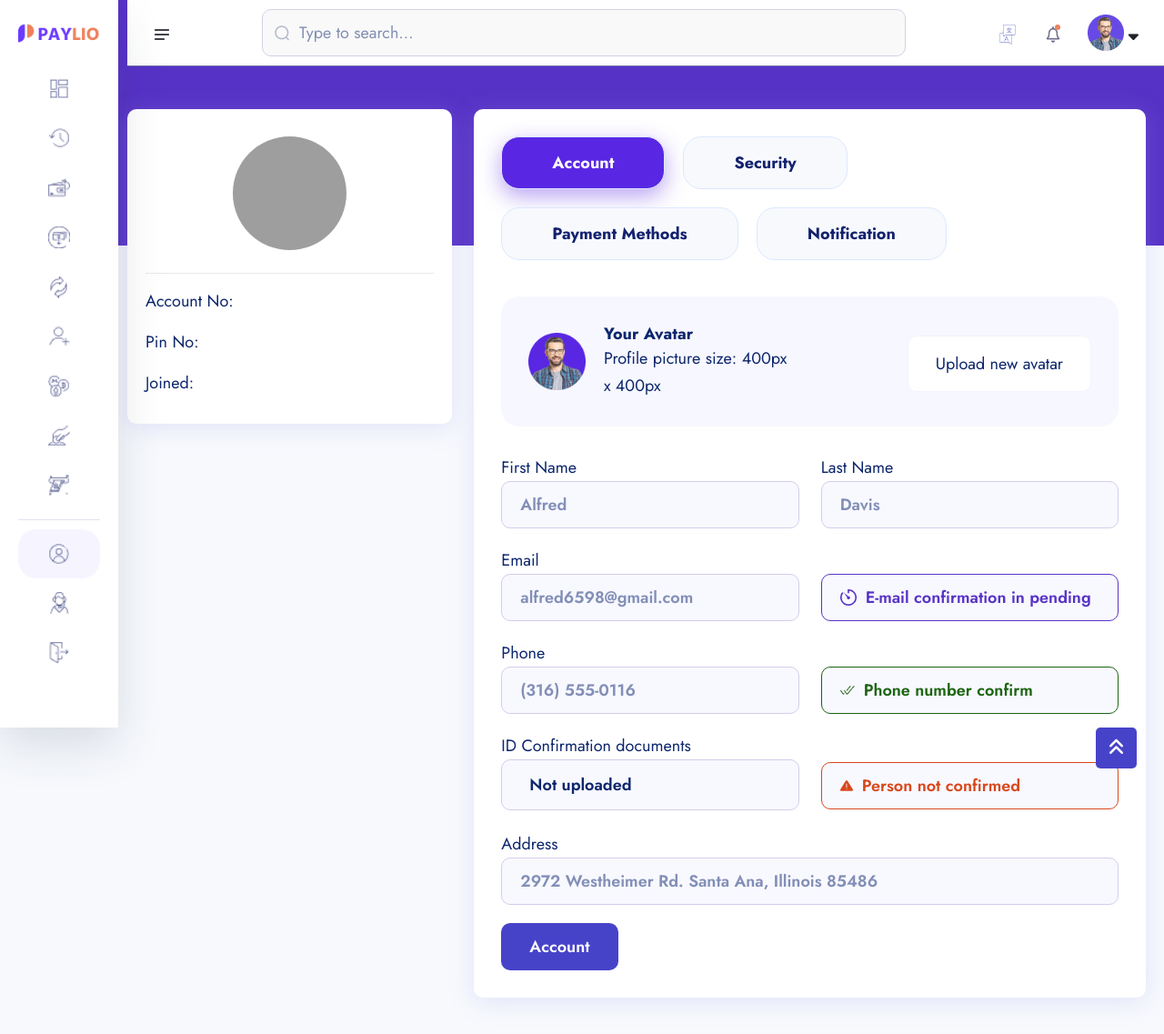
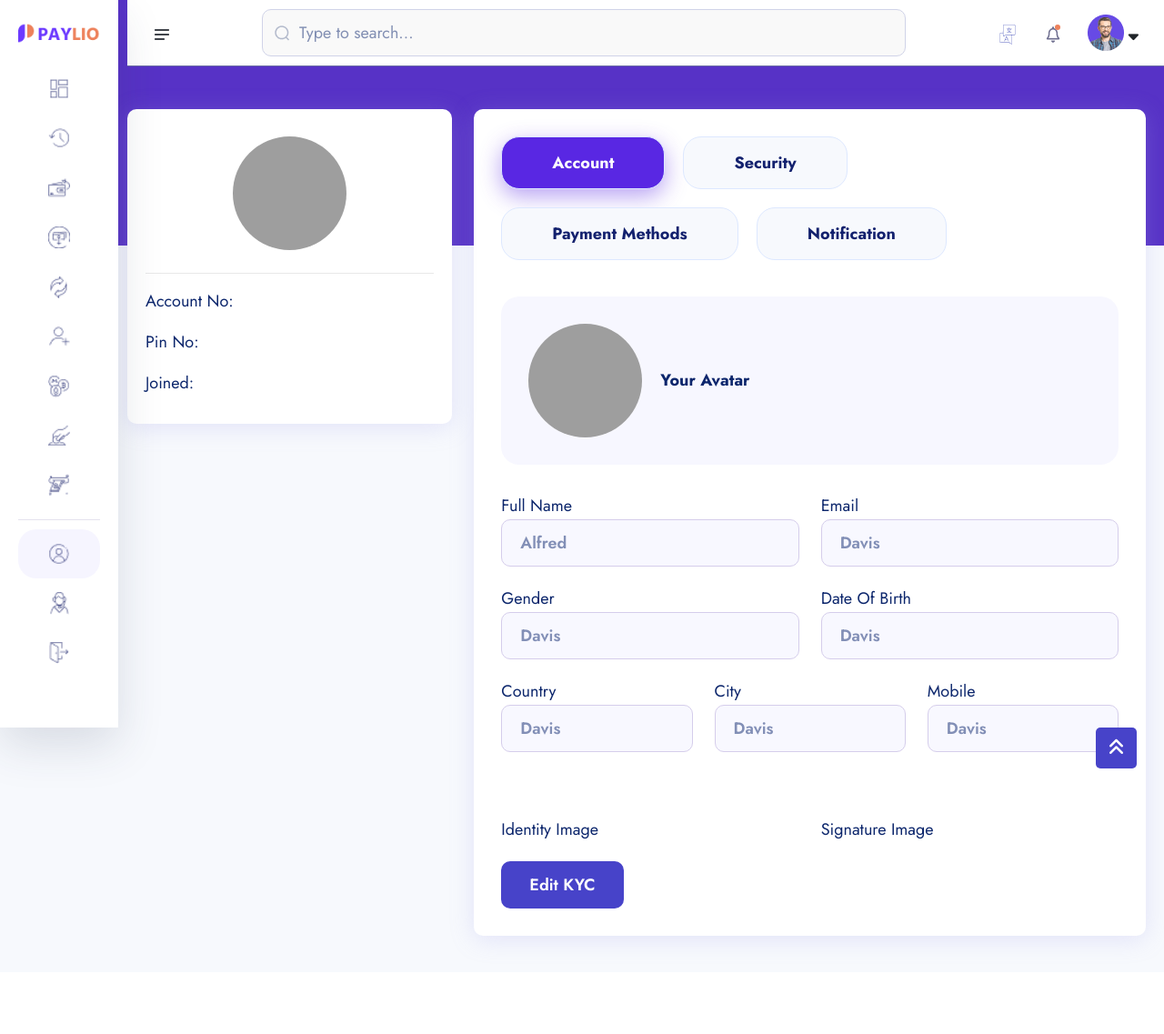
Before and after one commit to ahmedesmail07/banking-system, a Django app: template core/templates/account/account.html in a window 1280 px wide. Shown: the whole page at 91% size. After the commit the page ends 1044 px from the top, so only its background shows below. Run offline with Django 4.2, Linux system fonts and the light colour scheme; the template is opened without the code that fills it, so the values that code supplies are empty; some libraries are stand-ins or nearby versions; grey boxes are pictures that could not be loaded.

Commit message:
account-dashboard-par3

```diff
--- a/core/templates/account/account.html
+++ b/core/templates/account/account.html
@@ -69,7 +69,7 @@
                             </div>
                             {%if user.is_authenticated%}
                             <div class="owner-action">
-                                <a href="{%url 'users:logout'%}">
+                                <a href="{%url 'users:logout'}">
                                     <img alt="image" src="{% static 'assets1/images/icon/logout.png' %}" />
                                     Logout
                                 </a>
@@ -120,18 +120,19 @@
                                         <div class="avatar-left d-flex align-items-center">
                                             <div class="profile-img">
                                                 <img alt="image"
-                                                    src="{% static 'assets1/images/owner-profile-2.png' %}" />
+                                                    style="width: 125px; height: 125px; border-radius: 75% ; object-fit: cover;"
+                                                    src={{kyc.image.url}} />
                                             </div>
                                             <div class="instraction">
                                                 <h6>
                                                     Your Avatar
                                                 </h6>
-                                                <p>
+                                                <!-- <p>
                                                     Profile picture size: 400px x 400px
-                                                </p>
+                                                </p> -->
                                             </div>
                                         </div>
-                                        <div class="avatar-right">
+                                        <!-- <div class="avatar-right">
                                             <div class="file-upload">
                                                 <div class="right-area">
                                                     <label class="file">
@@ -141,107 +142,98 @@
                                                     </label>
                                                 </div>
                                             </div>
-                                        </div>
+                                        </div> -->
                                     </div>
                                     <form action="#">
                                         <div class="row justify-content-center">
                                             <div class="col-md-6">
                                                 <div class="single-input">
                                                     <label for="fName">
-                                                        First Name
+                                                        Full Name
                                                     </label>
-                                                    <input id="fName" placeholder="Alfred" type="text" />
+                                                    <input id="fName" readonly placeholder="Alfred"
+                                                        value="{{kyc.full_name}}" type="text" />
                                                 </div>
                                             </div>
                                             <div class="col-md-6">
                                                 <div class="single-input">
                                                     <label for="lName">
-                                                        Last Name
+                                                        Email
                                                     </label>
-                                                    <input id="lName" placeholder="Davis" type="text" />
+                                                    <input id="lName" value="{{kyc.user.email}}" readonly
+                                                        placeholder="Davis" type="text" />
                                                 </div>
                                             </div>
-                                            <div class="col-md-12">
+                                            <div class="col-md-6">
                                                 <div class="single-input">
-                                                    <label for="email">
-                                                        Email
+                                                    <label for="lName">
+                                                        Gender
                                                     </label>
-                                                    <div class="row input-status d-flex align-items-center">
-                                                        <div class="col-6">
-                                                            <input id="email" placeholder="alfred6598@gmail.com"
-                                                                type="text" />
-                                                        </div>
-                                                        <div class="col-6">
-                                                            <span class="pending">
-                                                                <img alt="icon"
-                                                                    src="{% static 'assets1/images/icon/pending.png' %}" />
-                                                                E-mail confirmation in pending
-                                                            </span>
-                                                        </div>
-                                                    </div>
+                                                    <input id="lName" value="{{kyc.gender|title}}" readonly
+                                                        placeholder="Davis" type="text" />
                                                 </div>
                                             </div>
-                                            <div class="col-md-12">
+                                            <div class="col-md-6">
                                                 <div class="single-input">
-                                                    <label for="phone">
-                                                        Phone
+                                                    <label for="lName">
+                                                        Date Of Birth
                                                     </label>
-                                                    <div class="row input-status d-flex align-items-center">
-                                                        <div class="col-6">
-                                                            <input id="phone" placeholder="(316) 555-0116"
-                                                                type="text" />
-                                                        </div>
-                                                        <div class="col-6">
-                                                            <span class="confirm">
-                                                                <img alt="icon"
-                                                                    src="{% static 'assets1/images/icon/confirm.png' %}" />
-                                                                Phone number confirm
-                                                            </span>
-                                                        </div>
-                                                    </div>
+                                                    <input id="lName" value="{{kyc.date_of_birth|title}}" readonly
+                                                        placeholder="Davis" type="text" />
                                                 </div>
                                             </div>
-                                            <div class="col-md-12">
-                                                <div class="single-input file">
-                                                    <label>
-                                                        ID Confirmation documents
+                                            <div class="col-md-4">
+                                                <div class="single-input">
+                                                    <label for="lName">
+                                                        Country
                                                     </label>
-                                                    <div class="row input-status d-flex align-items-center">
-                                                        <div class="col-6">
-                                                            <div class="file-upload">
-                                                                <div class="right-area">
-                                                                    <label class="file">
-                                                                        <input type="file" />
-                                                                        <span class="file-custom">
-                                                                        </span>
-                                                                    </label>
-                                                                </div>
-                                                            </div>
-                                                        </div>
-                                                        <div class="col-6">
-                                                            <span class="notconfirm">
-                                                                <img alt="icon"
-                                                                    src="{% static 'assets1/images/icon/not-confirm.png' %}" />
-                                                                Person not confirmed
-                                                            </span>
-                                                        </div>
-                                                    </div>
+                                                    <input id="lName" value="{{kyc.country|title}}" readonly
+                                                        placeholder="Davis" type="text" />
                                                 </div>
                                             </div>
-                                            <div class="col-md-12">
+                                            <div class="col-md-4">
                                                 <div class="single-input">
-                                                    <label for="address">
-                                                        Address
+                                                    <label for="lName">
+                                                        City
                                                     </label>
-                                                    <input id="address"
-                                                        placeholder="2972 Westheimer Rd. Santa Ana, Illinois 85486"
-                                                        type="text" />
+                                                    <input id="lName" value="{{kyc.city|title}}" readonly
+                                                        placeholder="Davis" type="text" />
                                                 </div>
                                             </div>
+                                            <div class="col-md-4">
+                                                <div class="single-input">
+                                                    <label for="lName">
+                                                        Mobile
+                                                    </label>
+                                                    <input id="lName" value="{{kyc.mobile|title}}" readonly
+                                                        placeholder="Davis" type="text" />
+                                                </div>
+                                            </div>
+                                            <div class="col-md-6 " style="padding-top: 50px;">
+                                                <div class="single-input">
+                                                    <label for="fName">Identity Image</label>
+                                                    {% if kyc.identity_image %}
+                                                    <img src="{{ kyc.identity_image.url }}"
+                                                        style="width: 100%; height: 200px; border-radius: 10px; object-fit: cover; padding-top: 10px;"
+                                                        alt="">
+                                                    {% endif %}
+                                                </div>
+                                            </div>
+                                            <div class="col-md-6" style="padding-top: 50px;">
+                                                <div class="single-input">
+                                                    <label for="fName">Signature Image</label>
+                                                    {% if kyc.signature %}
+                                                    <img src="{{ kyc.signature.url }}"
+                                                        style="width: 100%; height: 200px; border-radius: 10px; object-fit: cover; padding-top: 10px;"
+                                                        alt="">
+                                                    {% endif %}
+                                                </div>
+                                            </div>
+
                                             <div class="col-md-12">
                                                 <div class="btn-border">
                                                     <button class="cmn-btn">
-                                                        Account
+                                                        Edit KYC
                                                     </button>
                                                 </div>
                                             </div>
```
